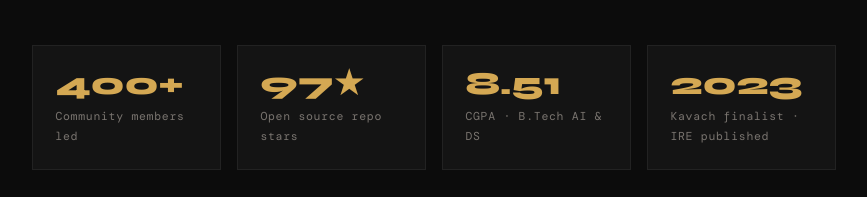
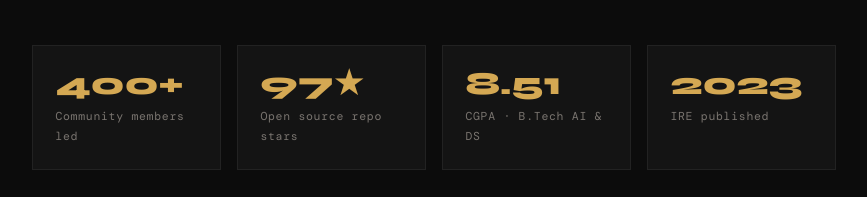
Before and after one commit to Ashish-khanagwal/ashish-khanagwal-portfolio, a plain HTML site: page index.html in a window 1280 px wide. Shown: the part 1537-1734 px from the top of the page, without its empty margins (206-1073 px from the left). Drawn offline with nearby package versions, Linux system fonts and the light colour scheme.

Commit message:
minor change

```diff
--- a/index.html
+++ b/index.html
@@ -98,7 +98,7 @@
         </div>
         <div class="highlight-card">
           <div class="highlight-num">2023</div>
-          <div class="highlight-label">Kavach finalist · IRE published</div>
+          <div class="highlight-label">IRE published</div>
         </div>
       </div>
     </section>
```
